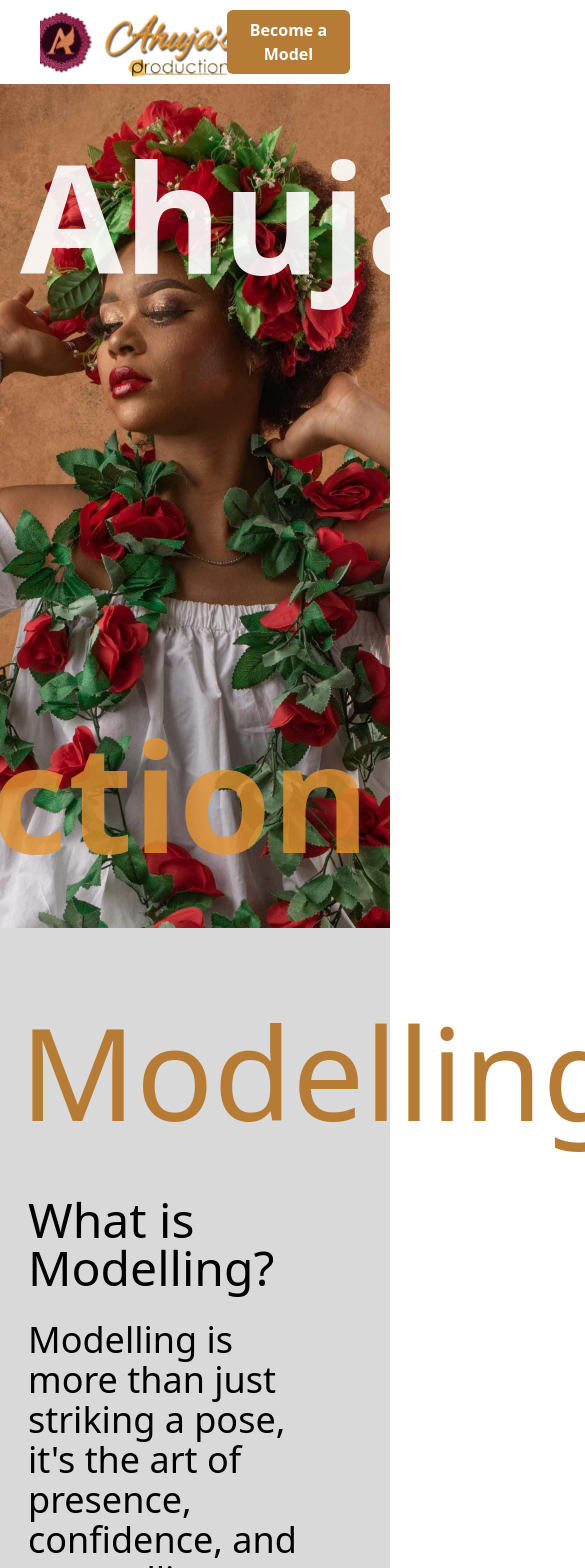
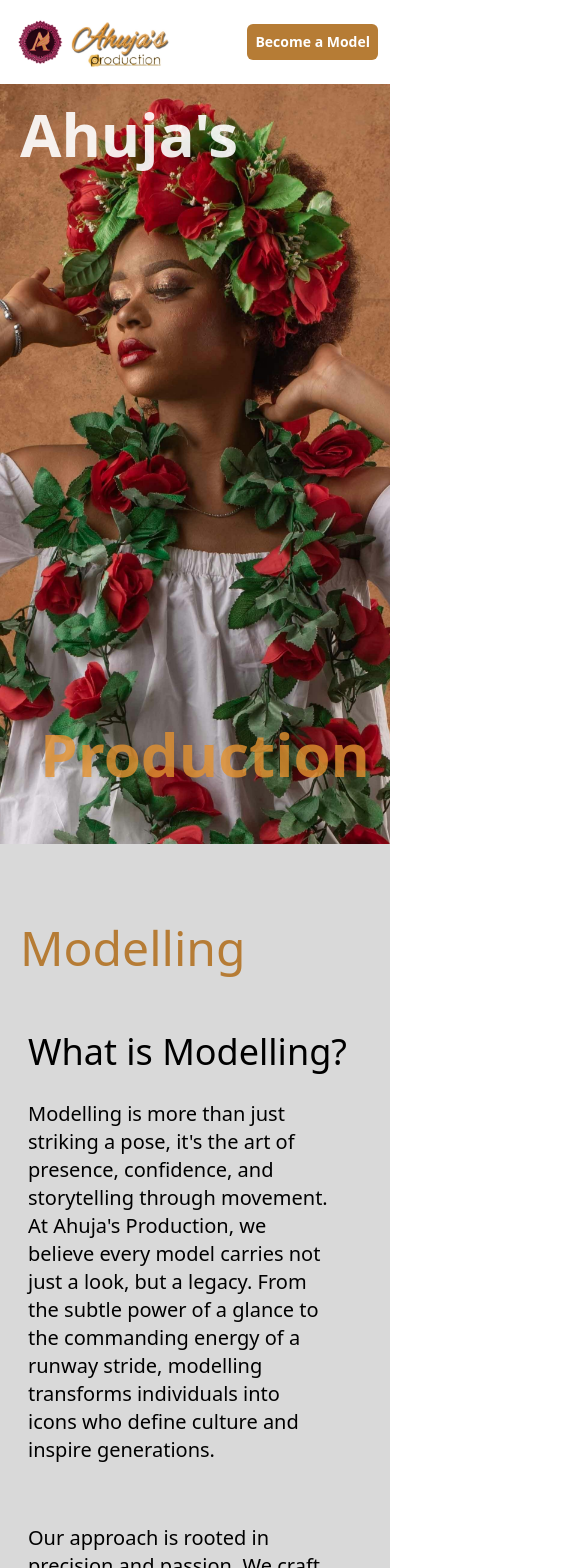
Before and after one commit to AdityaRajSinghRanawat/Ahuja-s-Production, a React (Vite) app: page / in a window 390 px wide. Shown: the top 1568 px of the page, 585 px wide, since content can reach past the window. Built offline with nearby package versions, Linux system fonts and the light colour scheme; a web font is replaced by a local one.

Commit message:
made the site mobile responsive

```diff
--- a/src/sections/Home.jsx
+++ b/src/sections/Home.jsx
@@ -2,26 +2,26 @@ const Home = () => {
   return (
     <section id="home">
       {/* Hero Section */}
-      <div className="hero min-h-screen relative flex flex-col items-center justify-center text-white px-5 sm:px-10">
+      <div className="hero h-[90vh] sm:h-screen relative flex flex-col items-center justify-center text-white px-5 sm:px-10">
         <img
           src="/images/home-hero.jpg"
           alt="Ahuja's Production"
           className="absolute h-full w-full object-cover object-center -z-10"
         />
-        <div className="absolute text-white/90 top-0 left-0 m-5 sm:m-10 text-[150px] font-bold">
+        <div className="absolute text-white/90 top-0 sm:top-0 left-0 m-5 sm:m-10 text-6xl sm:text-[150px] font-bold">
           Ahuja's
         </div>
-        <div className="absolute text-[#e29231cd] bottom-0 right-0 m-5 sm:m-10 text-[150px] font-bold">
+        <div className="absolute text-[#e29231cd] bottom-10 sm:bottom-0 right-0 m-5 sm:m-10 text-6xl sm:text-[150px] font-bold">
           Production
         </div>
       </div>
 
       {/*About Modelling Section */}
       <div className="Modelling min-h-screen bg-[#D9D9D9] flex flex-col justify-center px-5 sm:px-10 gap-15 py-20 ">
-        <h1 className="text-[#b67c35] text-9xl">Modelling</h1>
+        <h1 className="text-[#b67c35] text-5xl sm:text-9xl">Modelling</h1>
         <div className="flex flex-col gap-7 px-2">
-          <p className=" text-5xl">What is Modelling?</p>
-          <p className="text-4xl max-w-[90%] text-pretty">
+          <p className="text-4xl sm:text-5xl">What is Modelling?</p>
+          <p className="text-xl sm:text-4xl max-w-[90%] text-pretty">
             Modelling is more than just striking a pose, it's the art of
             presence, confidence, and storytelling through movement. At Ahuja's
             Production, we believe every model carries not just a look, but a
@@ -31,7 +31,7 @@ const Home = () => {
           </p>
         </div>
         <div className="flex flex-col gap-7 px-2">
-          <p className="text-4xl max-w-[90%] text-pretty">
+          <p className="text-xl sm:text-4xl max-w-[90%] text-pretty">
             Our approach is rooted in precision and passion. We craft
             experiences that highlight individuality while aligning with the
             evolving demands of the fashion and entertainment world. Whether
@@ -44,43 +44,43 @@ const Home = () => {
       </div>
 
       {/* Images Gallery */}
-      <div className="flex min-h-screen items-center justify-center px-5 sm:px-10 gap-2 pt-50 pb-70 bg-black overflow-x-hidden">
+      <div className="flex flex-col sm:flex-row min-h-screen items-center justify-center px-5 sm:px-10 gap-1 sm:gap-2 pt-50 pb-70 bg-black overflow-x-hidden">
         <img
           src="/images/home-gallery-1.jpg"
           alt=""
-          className="max-w-[100px] lg:max-w-[300px] w-full object-cover object-center border-[10px] border-[#D9D9D9] translate-y-0"
+          className="max-w-[200px] sm:max-w-[300px] w-full object-cover object-center border-[10px] border-[#D9D9D9] translate-y-0"
         />
         <img
           src="/images/home-gallery-2.jpg"
           alt=""
-          className="max-w-[300px] w-full object-cover object-center border-[10px] border-[#D9D9D9] -translate-x-6 translate-y-20 -rotate-12 z-10"
+          className="max-w-[200px] sm:max-w-[300px] w-full object-cover object-center border-[10px] border-[#D9D9D9] -translate-x-6 sm:translate-y-20 -rotate-12 z-10"
         />
         <img
           src="/images/home-gallery-3.jpg"
           alt=""
-          className="max-w-[300px] w-full object-cover object-center border-[10px] border-[#D9D9D9] -translate-y-10"
+          className="max-w-[200px] sm:max-w-[300px] w-full object-cover object-center border-[10px] border-[#D9D9D9] sm:-translate-y-10"
         />
         <img
           src="/images/home-gallery-4.jpg"
           alt=""
-          className="max-w-[300px] w-full object-cover object-center border-[10px] border-[#D9D9D9] translate-y-20"
+          className="max-w-[200px] sm:max-w-[300px] w-full object-cover object-center border-[10px] border-[#D9D9D9] rotate-12 sm:rotate-0 sm:translate-y-20"
         />
       </div>
 
       {/*Future Section */}
-      <div className="Modelling min-h-screen flex justify-between px-5 sm:px-10 gap-15 py-30 ">
+      <div className="Modelling min-h-screen flex flex-col sm:flex-row justify-between px-5 sm:px-10 gap-15 py-30 ">
         <div className="h-full w-full flex flex-col justify-center gap-15   ">
-          <h1 className="text-primary text-9xl">Future</h1>
+          <h1 className="text-primary text-5xl sm:text-9xl">Future</h1>
           <div className="flex flex-col gap-7 px-2">
-            <p className=" text-5xl">What is the Future of Modelling?</p>
-            <p className="text-4xl w-full text-pretty">
+            <p className="text-4xl sm:text-5xl">What is the Future of Modelling?</p>
+            <p className="text-xl sm:text-4xl w-full text-pretty">
               Modelling is no longer just a pose—it's presence, confidence, and
               the art of telling stories without words. At Ahuja's Production we
               believe every model carries more than a look— they carry a legacy.
             </p>
           </div>
           <div className="flex flex-col gap-7 px-2">
-            <p className="text-4xl w-full text-pretty">
+            <p className="text-xl sm:text-4xl w-full text-pretty">
               What does the future demand—fitting in, or standing apart? For us,
               the answer is clear: we don't follow trends, we define them.
               Modelling isn't about moulds. It's about breaking them with bold
@@ -91,15 +91,15 @@ const Home = () => {
         <img
           src="/images/home-future.jpg"
           alt=""
-          className="w-full max-w-1/3 h-full rounded-tr-full rounded-bl-full"
+          className="w-full sm:max-w-1/3 h-full rounded-tr-full rounded-bl-full"
         />
       </div>
 
       {/* Bento Grid */}
 
-      <div className="flex h-screen items-center justify-center px-5 sm:px-10 gap-2 my-20 bg-white py-10 relative">
+      <div className="flex h-[50vh] sm:h-screen items-center justify-center px-5 sm:px-10 gap-2 my-0 sm:my-20 bg-white py-10 relative">
         <div className="absolute font-semibold inset-0 flex items-center justify-center overflow-hidden">
-          <div className="flex flex-col items-center justify-between leading-none max-w-[90%] h-full max-h-[85%] text-white/90 text-[120px] tracking-widest text-center">
+          <div className="flex flex-col items-center justify-between leading-none max-w-[90%] h-full max-h-[85%] text-white/90 text-6xl sm:text-[120px] tracking-widest text-center">
             <div>Step Into the</div>
             <div className="font-galada text-secondary/90 font-light"> Future </div>
             <div>of</div>
@@ -164,18 +164,18 @@ const Home = () => {
       </div>
 
       {/* Join Us Card */}
-      <div className="flex justify-center items-center h-screen px-5 sm:px-10 my-50 py-10">
+      <div className="flex justify-center items-center h-[200px] sm:min-h-screen px-5 sm:px-10 my-30 sm:my-50 py-0 sm:py-10">
         <div className="flex gap-7 relative w-full h-full">
           <div className="flex flex-col gap-10 justify-center items-left w-full h-full z-10 text-white px-5 sm:px-10 py-10">
             <div className="flex flex-col gap-5">
-              <div className="text-5xl font-bold">Become a Star</div>
-              <div className="text-2xl font-semibold w-full max-w-1/2 text-white/90">
+              <div className="text-2xl sm:text-5xl font-bold">Become a Star</div>
+              <div className="hidden sm:block text-2xl font-semibold w-full max-w-1/2 text-white/90">
                 Discover opportunities, showcase your talent, and connect with a
                 network that values authenticity and ambition. This is where
                 modelling careers begin and grow.
               </div>
             </div>
-            <div className="bg-white text-black font-bold px-5 py-3 rounded-2xl max-w-[200px] text-center text-xl cursor-pointer">
+            <div className="bg-white text-black font-bold px-0 sm:px-5 py-2 sm:py-3 rounded-2xl max-w-[120px] sm:max-w-[200px] text-center text-xl sm:text-xl cursor-pointer">
               Join Us
             </div>
           </div>
--- a/src/sections/Navbar.jsx
+++ b/src/sections/Navbar.jsx
@@ -2,11 +2,11 @@ import { Link } from "react-router";
 
 const Navbar = () => {
   return (
-    <header className="h-[10vh] w-full flex items-center justify-between px-10">
+    <header className="h-[10vh] w-full flex items-center justify-between px-3 sm:px-10">
       <img
         src="/images/logo.webp"
         alt=""
-        className="object-cover object-center h-full min-w-[150px] text-lg text-black font-bold text-center"
+        className="object-cover object-center py-3 sm:py-0 h-full sm:min-w-auto text-lg text-black font-bold text-center"
       />
 
       <div className="flex items-center gap-10">
@@ -28,7 +28,7 @@ const Navbar = () => {
           </Link>
         </div>
         <Link
-          className="px-2 py-2 w-full h-full bg-[#b67c35] rounded-md text-white font-bold text-center cursor-pointer"
+          className="text-sm px-2 py-2 min-w-[100px] sm:w-full max-h-[50px] sm:h-full bg-[#b67c35] rounded-md text-white font-bold text-center cursor-pointer"
           to="/form"
         >
           Become a Model
```
